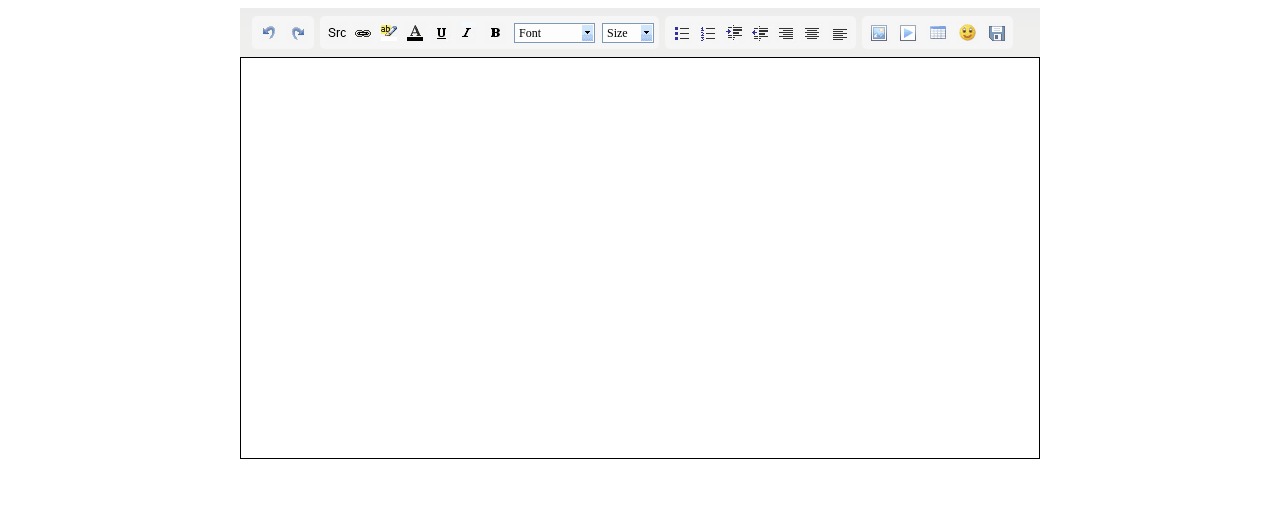
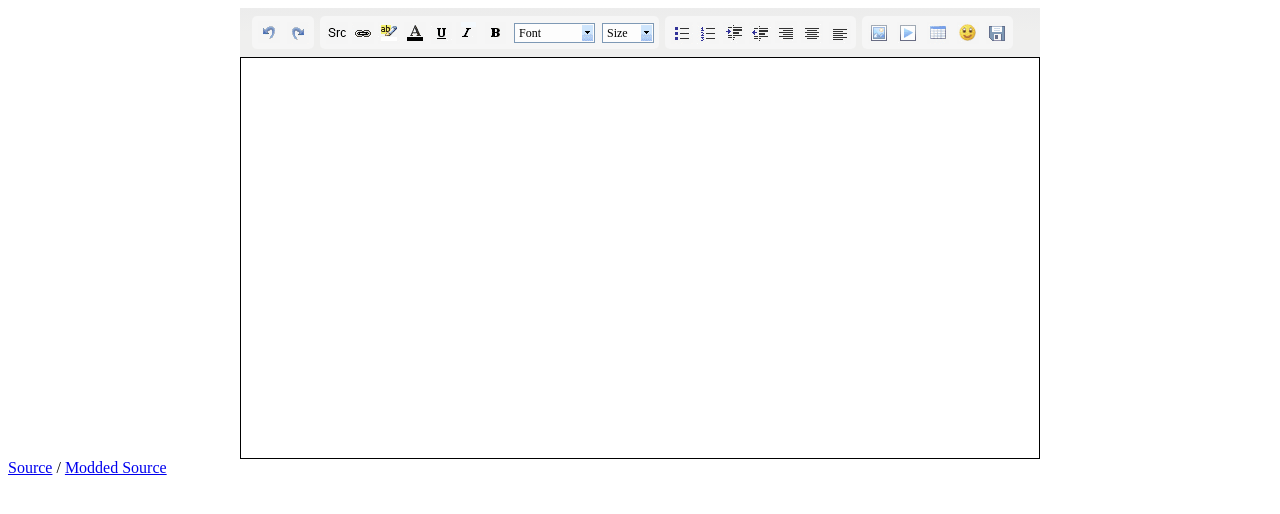
Before and after one commit to wasj/sinaeditormod, a plain HTML site: page example.html in a window 1280 px wide. Drawn offline with Linux system fonts and the light colour scheme.

Commit message:
IE tip & source links

```diff
--- a/example.html
+++ b/example.html
@@ -22,13 +22,14 @@
 	<body>
 		<div class="box">
 			<!--[if IE]>
-				<div style="color:red;">暂不支持IE浏览器，可能会出现未知的错误!</div>
+				<div style="color:red;">IE not supported yet. Unknown error might occur!</div>
 			<![endif]-->
 			<div class="pro_tools" id="testSaveButtons"></div>
 			<div id="frame" class="enty-editor">
 				<textarea id="frameToText" class="se_textarea"></textarea>
 			</div>
 		</div>
+		<p><a href="http://code.google.com/p/sinaeditor/">Source</a> / <a href="https://github.com/xslidian/sinaeditormod">Modded Source</a></p>
 		<script>
 			var href = window.location.href;
 			var loc = href.substring(0,href.lastIndexOf('/'));
```
